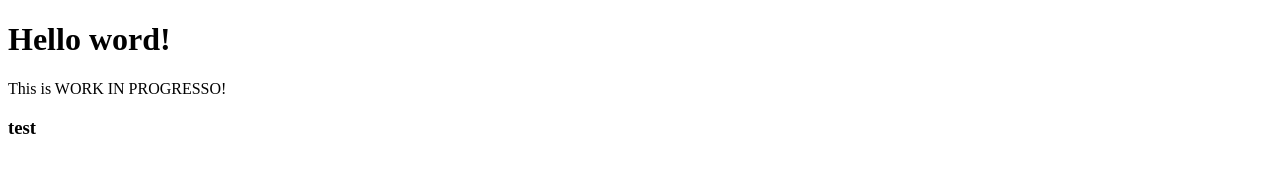
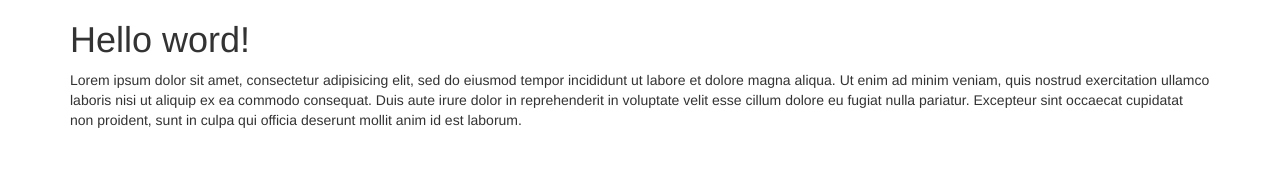
Before and after one commit to cryptonotify/cryptonotify.github.io, a plain HTML site: page index.html in a window 1280 px wide. Drawn offline with nearby package versions, Linux system fonts and the light colour scheme.

Commit message:
Added Bootstrap 4 & custom style sheet

```diff
--- a/index.html
+++ b/index.html
@@ -1,14 +1,19 @@
 <!DOCTYPE html>
 <html>
 <head>
+	<link rel="stylesheet" href="https://maxcdn.bootstrapcdn.com/bootstrap/3.3.7/css/bootstrap.min.css" integrity="sha384-BVYiiSIFeK1dGmJRAkycuHAHRg32OmUcww7on3RYdg4Va+PmSTsz/K68vbdEjh4u" crossorigin="anonymous">
+	<link rel="stylesheet" href="style.css">
 	<meta charset="utf-8">
 	<title>Criptonotify - WIP!</title>
 </head>
 <body>
-	<h1>Hello word!</h1>
-	<p>This is WORK IN PROGRESSO!</p>
-	<h3>test</h3>
 
-
+	<div class="container"><h1>Hello word!</h1>
+	<p>Lorem ipsum dolor sit amet, consectetur adipisicing elit, sed do eiusmod
+	tempor incididunt ut labore et dolore magna aliqua. Ut enim ad minim veniam,
+	quis nostrud exercitation ullamco laboris nisi ut aliquip ex ea commodo
+	consequat. Duis aute irure dolor in reprehenderit in voluptate velit esse
+	cillum dolore eu fugiat nulla pariatur. Excepteur sint occaecat cupidatat non
+	proident, sunt in culpa qui officia deserunt mollit anim id est laborum.</p></div>
 </body>
 </html>
```
Also changed, not shown: style.css (added).
